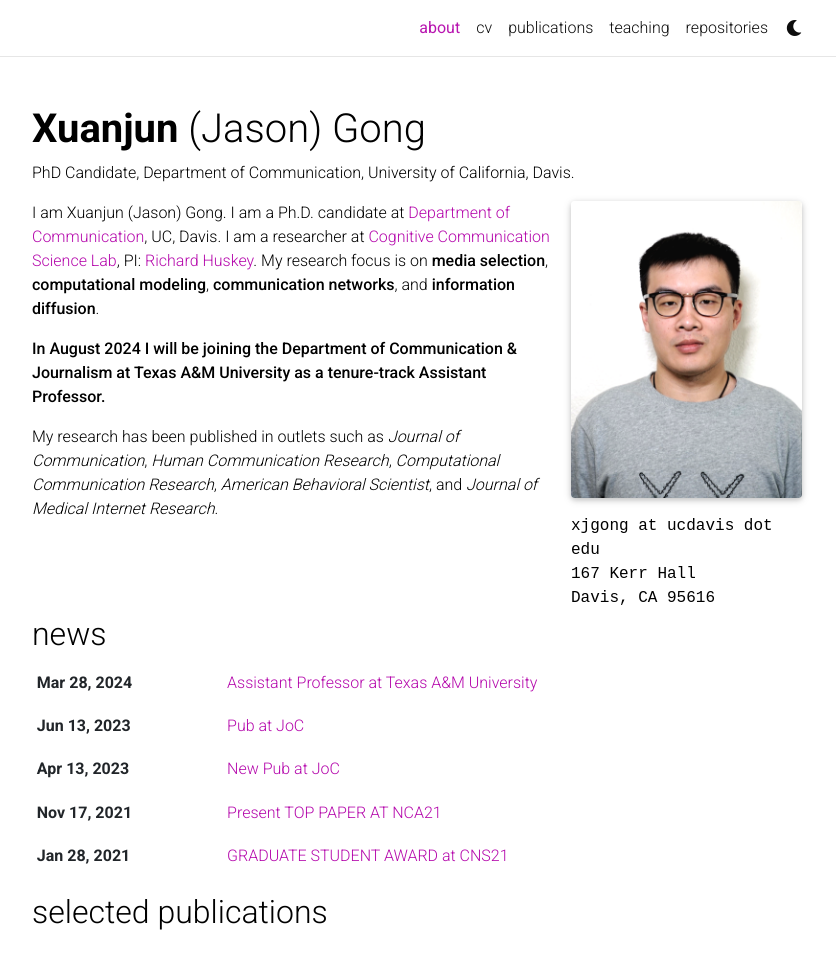
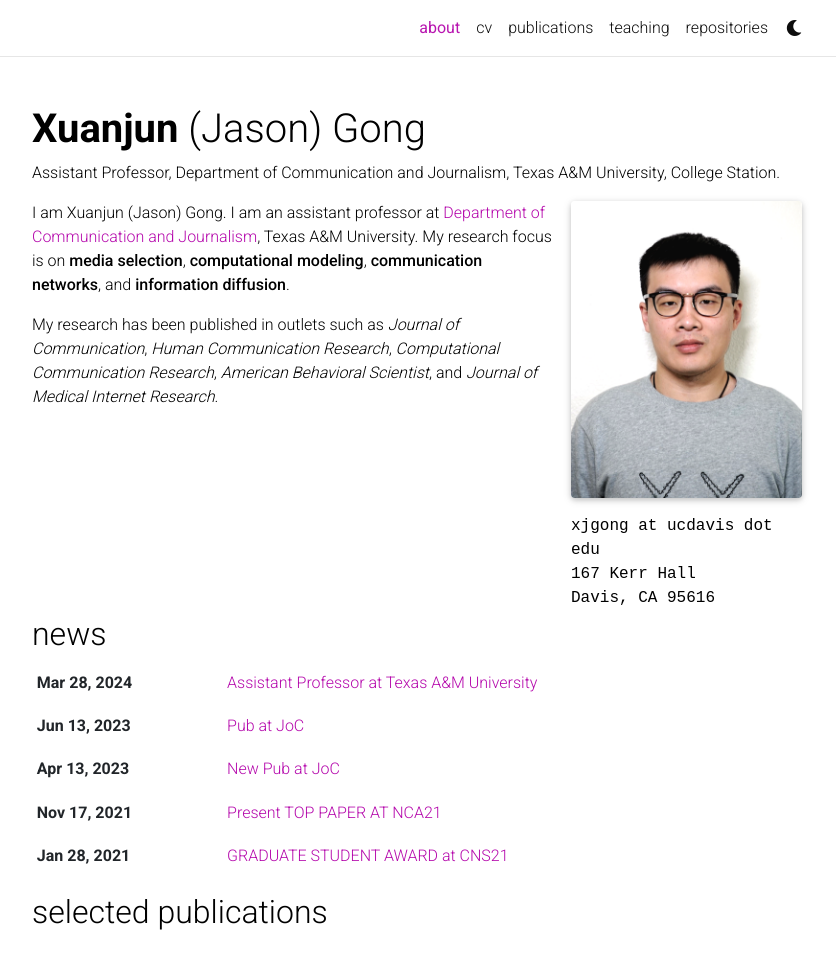
Before and after one commit to jasongong11/jasongong11.github.io, a Jekyll site: the page built from _pages/about.md, in a window 1280 px wide and 1249 px high, cut to the strip 0-960 px from the top of the window. Shown: the whole strip, without its empty margins (223-1059 px from the left). Built offline with Jekyll 4.4.1, drawn with Linux system fonts in a browser that asks for light colours; full-size pictures stand in for the smaller copies a plugin makes; comment, search, counter and statistics services are not loaded; a style sheet for code colours, icons or effects is not loaded.

Commit message:
Update about.md

```diff
--- a/_pages/about.md
+++ b/_pages/about.md
@@ -2,7 +2,7 @@
 layout: about
 title: about
 permalink: /
-subtitle: PhD Candidate, Department of Communication, University of California, Davis.
+subtitle: Assistant Professor, Department of Communication and Journalism, Texas A&M University, College Station.
 
 profile:
   align: right
@@ -19,9 +19,7 @@ selected_papers: true # includes a list of papers marked as "selected={true}"
 social: true  # includes social icons at the bottom of the page
 ---
 
-I am Xuanjun (Jason) Gong. I am a Ph.D. candidate at [Department of Communication](https://communication.ucdavis.edu/), UC, Davis. I am a researcher at [Cognitive Communication Science Lab](https://cogcommscience.com/), PI: [Richard Huskey](https://scholar.google.com/citations?user=Y3SasXsAAAAJ&hl=en). My research focus is on **media selection**, **computational modeling**, **communication networks**, and **information diffusion**.
-
-**In August 2024 I will be joining the Department of Communication & Journalism at Texas A&M University as a tenure-track Assistant Professor.**
+I am Xuanjun (Jason) Gong. I am an assistant professor at [Department of Communication and Journalism](https://liberalarts.tamu.edu/communication/), Texas A&M University. My research focus is on **media selection**, **computational modeling**, **communication networks**, and **information diffusion**.
 
 My research has been published in outlets such as *Journal of Communication*, *Human Communication Research*, *Computational Communication Research*, *American Behavioral Scientist*,
 and *Journal of Medical Internet Research*.
```
